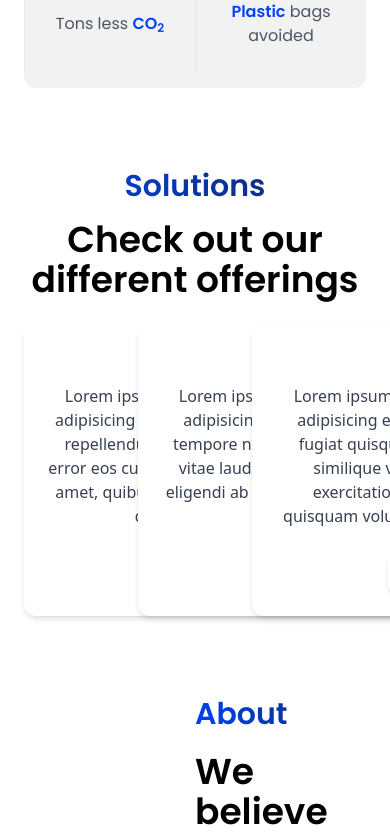
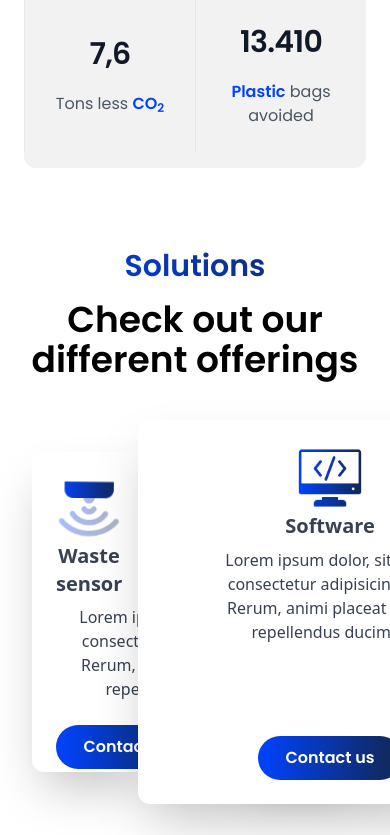
Before and after one commit to Rebin-Inc/rebin-website, a React (Create React App) app: page / in a window 390 px wide. Shown: the part 1156-1991 px from the top of the page. Built offline with nearby package versions, Linux system fonts and the light colour scheme.

Commit message:
further implement home page

```diff
--- a/src/pages/home/Home.js
+++ b/src/pages/home/Home.js
@@ -3,8 +3,8 @@ import StatisticBar from "./components/StatisticBar";
 import SolutionCards from "./components/SolutionCards";
 import AboutVideo from "../../components/AboutVideo";
 import WhyChooseUsCards from "./components/WhyChooseUsCards";
-import IndustryCards from "./components/IndustryCards";
-import TestimonialCard from "./components/TestimonialCard";
+import Industries from "./components/Industries";
+import Testimonial from "./components/Testimonial";
 import CallToAction from "../../components/CallToAction";
 import Infographic from "../../assets/images/infographic.svg";
 import PartnersSection from "./components/PartnersSection";
@@ -14,16 +14,16 @@ const Home = () => {
   return (
     <main className="space-y-20">
       <div className="grid grid-cols-2">
-        <div className="flex flex-col space-y-6">
+        <div className="flex flex-col">
           <h1 className="font-bold text-5xl">
             The <span className="text-gradient-horizontal">nr.1 platform</span>{" "}
             for efficient waste management
           </h1>
-          <p>
+          <p className="mt-6 text-lg max-w-xl">
             Our team of experts has years of experience in the IT industry and a
             passion for innovative technology solutions.{" "}
           </p>
-          <button className="w-36 inline-flex items-center justify-center rounded-full p-2.5 px-3 bg-gradient font-bold text-white focus:outline-none focus:ring-2 focus:ring-inset focus:ring-white">
+          <button className="mt-12 w-36 justify-center rounded-full p-2.5 px-3 bg-gradient font-bold text-white focus:outline-none focus:ring-2 focus:ring-inset focus:ring-white">
             <span className="sr-only">Contact us</span>
             Contact us
           </button>
@@ -31,7 +31,7 @@ const Home = () => {
         <img
           src={Infographic}
           alt="infographic"
-          className="place-self-center w-80"
+          className="place-self-center w-86"
         />
       </div>
       <StatisticBar></StatisticBar>
@@ -44,9 +44,9 @@ const Home = () => {
         </h2>
         <SolutionCards></SolutionCards>
       </div>
-      <div className="grid grid-cols-2">
+      <div className="grid grid-cols-2 gap-6">
         <AboutVideo></AboutVideo>
-        <div className="space-y-5">
+        <div className="space-y-6">
           <h1 className="text-gradient-horizontal font-bold text-3xl">About</h1>
           <h2 className="font-bold text-4xl mt-4">
             We believe that waste management can be more efficient
@@ -58,7 +58,7 @@ const Home = () => {
             way, we want to make a positive contribution to improving waste
             management and enhancing sustainability.
           </p>
-          <button className="relative inline-flex items-center justify-center space-x-2 px-5 rounded-full p-2 bg-gradient font-bold text-white focus:outline-none focus:ring-2 focus:ring-inset focus:ring-white">
+          <button className="relative inline-flex items-center justify-center space-x-2 px-8 rounded-full p-2 bg-gradient font-bold text-white focus:outline-none focus:ring-2 focus:ring-inset focus:ring-white">
             <span className="sr-only">View case study</span>
             View case study
             <img src={ArrowRightWhite} alt="Rebin Arrow" className="w-8" />
@@ -80,14 +80,14 @@ const Home = () => {
           Applicable industries
         </h1>
         <h2 className="font-bold text-4xl mt-4">We can help you</h2>
-        <IndustryCards></IndustryCards>
+        <Industries></Industries>
       </div>
       <div>
         <h1 className="text-gradient-horizontal font-bold text-3xl">
           Testimonials
         </h1>
         <h2 className="font-bold text-4xl mt-4">What our clients say</h2>
-        <TestimonialCard></TestimonialCard>
+        <Testimonial></Testimonial>
       </div>
       <CallToAction></CallToAction>
     </main>
--- /dev/null
+++ b/src/pages/home/components/Industries.js
@@ -0,0 +1,114 @@
+import React from "react";
+import Slider from "react-slick";
+import "slick-carousel/slick/slick.css";
+import "slick-carousel/slick/slick-theme.css";
+import government from "../../../assets/images/Industries/government.svg";
+import collector from "../../../assets/images/Industries/collector.svg";
+import park from "../../../assets/images/Industries/park.svg";
+import airport from "../../../assets/images/Industries/airport.svg";
+import glass from "../../../assets/images/Industries/glass.svg";
+import ArrowRightWhite from "../../../assets/images/Pijl_Rechts_Wit.svg";
+import ArrowLeftWhite from "../../../assets/images/Pijl_Links_Wit.svg";
+
+const Industries = () => {
+  const industries = [
+    {
+      industry: "Local governments",
+      src: government,
+      summary:
+        "We provide customized solutions that meet our clients' unique needs and help them succeed in an increasingly digital world.",
+    },
+    {
+      industry: "Private waste collectors",
+      src: collector,
+      summary:
+        "We provide customized solutions that meet our clients' unique needs and help them succeed in an increasingly digital world.",
+    },
+    {
+      industry: "Theme parks",
+      src: park,
+      summary:
+        "We provide customized solutions that meet our clients' unique needs and help them succeed in an increasingly digital world.",
+    },
+    {
+      industry: "Airports",
+      src: airport,
+      summary:
+        "We provide customized solutions that meet our clients' unique needs and help them succeed in an increasingly digital world.",
+    },
+    {
+      industry: "Glass containers",
+      src: glass,
+      summary:
+        "We provide customized solutions that meet our clients' unique needs and help them succeed in an increasingly digital world.",
+    },
+  ];
+
+  var settings = {
+    dots: true,
+    infinite: true,
+    speed: 500,
+    slidesToShow: 3,
+    slidesToScroll: 1,
+    nextArrow: <NextArrow />,
+    prevArrow: <PrevArrow />,
+  };
+
+  function NextArrow(props) {
+    const { onClick } = props;
+    return (
+      <div className="bg-gradient size-10 nextArrow my-auto" onClick={onClick}>
+        <img src={ArrowRightWhite} alt="Next industry card" />
+      </div>
+    );
+  }
+
+  function PrevArrow(props) {
+    const { onClick } = props;
+
+    return (
+      <div className="bg-gradient size-10 my-auto order-last" onClick={onClick}>
+        <img src={ArrowLeftWhite} alt="Previous industry card" />
+      </div>
+    );
+  }
+
+  return (
+    <section className="mx-auto max-w-7xl px-6 mt-28">
+      <Slider {...settings} className="justify-stretch">
+        {industries.map((_, index) => (
+          <div
+            key={index}
+            className="max-w-xs p-5 rounded-xl border-rebin-blue hover:border-none bg-gradient-hover hover:text-white"
+          >
+            <img className="h-12 mb-12" src={industries[index].src} alt="" />
+            <h3 className="text-xl font-semibold mb-4">
+              {industries[index].industry}
+            </h3>
+            <h4 className="text-base font-light mb-6">
+              {industries[index].summary}
+            </h4>
+          </div>
+        ))}
+      </Slider>
+      {/* <Slider className="flex justify-center gap-x-10" {...settings}>
+        {industries.map((_, index) => (
+          <div
+            key={index}
+            className="flex flex-col max-w-xs p-5 items-start rounded-xl border-rebin-blue hover:border-none bg-gradient-hover hover:text-white"
+          >
+            <img className="h-12 mb-12" src={industries[index].src} alt="" />
+            <h3 className="text-xl font-semibold mb-4">
+              {industries[index].industry}
+            </h3>
+            <h4 className="text-base font-light mb-6">
+              {industries[index].summary}
+            </h4>
+          </div>
+        ))}
+      </Slider> */}
+    </section>
+  );
+};
+
+export default Industries;
--- a/src/pages/home/components/IndustryCards.js
+++ /dev/null
@@ -1,7 +0,0 @@
-import React from "react";
-
-const IndustryCards = () => {
-  return <div>IndustryCards</div>;
-};
-
-export default IndustryCards;
--- a/src/pages/home/components/PartnersSection.js
+++ b/src/pages/home/components/PartnersSection.js
@@ -1,14 +1,30 @@
 import React from "react";
+import startItKBC from "../../../assets/images/start-it-kbc.svg";
+import unizo from "../../../assets/images/unizo.svg";
+import VLAIO from "../../../assets/images/VLAIO.svg";
+import voka from "../../../assets/images/voka.svg";
 
 const PartnersSection = () => {
   return (
-    <section>
+    <section className="bg-rebin-grey text-center py-6 space-y-6">
       <p>Trusted by the following partners</p>
-      <div className="grid grid-cols-4">
-        <img src="" alt="partner" />
-        <img src="" alt="partner" />
-        <img src="" alt="partner" />
-        <img src="" alt="partner" />
+      <div className="grid grid-cols-4 divide-x divide-solid place-content-stretch">
+        <div className="grid grid-cols-2 place-items-center">
+          <img src={startItKBC} alt="partner" />
+          <span>Start it KBC</span>
+        </div>
+        <div className="grid grid-cols-2 place-items-center">
+          <img src={unizo} alt="partner" />
+          <p>Unizo</p>
+        </div>
+        <div className="grid grid-cols-2 place-items-center">
+          <img src={VLAIO} alt="partner" />
+          <p>Vlaio</p>
+        </div>
+        <div className="grid grid-cols-2 place-items-center">
+          <img src={voka} alt="partner" />
+          <p>Voka</p>
+        </div>
       </div>
     </section>
   );
--- a/src/pages/home/components/SolutionCards.js
+++ b/src/pages/home/components/SolutionCards.js
@@ -3,58 +3,66 @@ import {
   CardBody,
   CardFooter,
   Typography,
-  Button,
 } from "@material-tailwind/react";
+import sensor from "../../../assets/images/solutions/sensor.svg";
+import software from "../../../assets/images/solutions/software.svg";
+import consulting from "../../../assets/images/solutions/consulting.svg";
 
 export default function SolutionCards() {
   return (
-    <div className="grid grid-cols-3">
-      <Card className="mt-6 w-96">
+    <div className="grid grid-cols-3 mx-auto w-fit my-10">
+      <Card className="my-auto h-80 shadow-2xl -right-2">
         <CardBody>
+          <img src={sensor} alt="" className="mx-auto" />
           <Typography variant="h5" color="blue-gray" className="mb-2">
             Waste sensor
           </Typography>
-          <Typography>
+          <Typography className="w-64 mx-auto">
             Lorem ipsum dolor, sit amet consectetur adipisicing elit. Rerum,
-            animi placeat natus repellendus ducimus recusandae harum error eos
-            cupiditate inventore et quae facere amet, quibusdam voluptatibus
-            voluptatum quam minima minus?
+            animi placeat natus repellendus ducimus
           </Typography>
         </CardBody>
-        <CardFooter className="pt-0">
-          <Button>Read More</Button>
+        <CardFooter className="pt-0 mt-auto">
+          <button className="w-36 justify-center rounded-full p-2.5 px-3 bg-gradient font-bold text-white focus:outline-none focus:ring-2 focus:ring-inset focus:ring-white">
+            <span className="sr-only">Contact us</span>
+            Contact us
+          </button>
         </CardFooter>
       </Card>
-      <Card className="mt-6 w-96">
+      <Card className="w-96 h-96 shadow-2xl  z-10">
         <CardBody>
+          <img src={software} alt="" className="mx-auto" />
           <Typography variant="h5" color="blue-gray" className="mb-2">
             Software
           </Typography>
-          <Typography>
-            Lorem ipsum dolor sit amet consectetur, adipisicing elit. Omnis
-            impedit et nemo tempore nobis, iste minima qui, doloribus vitae
-            laudantium delectus reprehenderit eligendi ab consequatur totam
-            repellendus, veritatis error unde.
+          <Typography className="w-64 mx-auto">
+            Lorem ipsum dolor, sit amet consectetur adipisicing elit. Rerum,
+            animi placeat natus repellendus ducimus
           </Typography>
         </CardBody>
-        <CardFooter className="pt-0">
-          <Button>Read More</Button>
+        <CardFooter className="pt-0 mt-auto">
+          <button className="w-36 justify-center rounded-full p-2.5 px-3 bg-gradient font-bold text-white focus:outline-none focus:ring-2 focus:ring-inset focus:ring-white">
+            <span className="sr-only">Contact us</span>
+            Contact us
+          </button>
         </CardFooter>
       </Card>
-      <Card className="mt-6 w-96">
+      <Card className="my-auto h-80 shadow-2xl -left-2">
         <CardBody>
+          <img src={consulting} alt="" className="mx-auto" />
           <Typography variant="h5" color="blue-gray" className="mb-2">
             Consulting
           </Typography>
-          <Typography>
-            Lorem ipsum dolor sit amet consectetur adipisicing elit. Recusandae
-            ex sint non fugiat quisquam. Dolorum dolore fugit similique
-            voluptates ipsa doloribus exercitationem nemo minus, atque quisquam
-            voluptatem, in reiciendis earum.
+          <Typography className="w-64 mx-auto">
+            Lorem ipsum dolor, sit amet consectetur adipisicing elit. Rerum,
+            animi placeat natus repellendus ducimus
           </Typography>
         </CardBody>
-        <CardFooter className="pt-0">
-          <Button>Read More</Button>
+        <CardFooter className="pt-0 mt-auto">
+          <button className="w-36 justify-center rounded-full p-2.5 px-3 bg-gradient font-bold text-white focus:outline-none focus:ring-2 focus:ring-inset focus:ring-white">
+            <span className="sr-only">Contact us</span>
+            Contact us
+          </button>
         </CardFooter>
       </Card>
     </div>
--- /dev/null
+++ b/src/pages/home/components/Testimonial.js
@@ -0,0 +1,57 @@
+import React from "react";
+import joris from "../../../assets/images/customers/joris.svg";
+import brakel from "../../../assets/images/customers/Brakel.svg";
+import brusselsAirport from "../../../assets/images/customers/Brussels-Airport.svg";
+import centerParc from "../../../assets/images/customers/Center-Parcs.svg";
+import arrow from "../../../assets/images/Pijl_Rechts_Blauw.svg";
+
+const Testimonial = () => {
+  let testimonial =
+    "Maecenas dignissim justo eget nulla rutrum molestie. Maecenas lobortis sem dui, vel rutrum risus tincidunt ullamcorper. Proin eu enim metus. Vivamus sed libero ornare, tristique quam in, gravida enim. Nullam ut molestie arcu, at hendrerit elit. Morbi laoreet elit at ligula molestie, nec molestie mi blandit. Suspendisse cursus tellus sed augue ultrices, quis tristique nulla sodales. Suspendisse eget lorem eu turpis vestibulum pretium. Suspendisse potenti. Quisque malesuada enim sapien, vitae placerat ante feugiat eget. Quisque vulputate odio neque, eget efficitur libero condimentum id. Curabitur id nibh id sem dignissim finibus ac sit amet magna.";
+
+  return (
+    <section className="mx-auto max-w-7xl px-6 my-10">
+      <div className="flex flex-col sm:flex-row items-center rounded-md bg-rebin-grey gap-y-10 gap-x-20 p-10">
+        <div className="flex flex-col gap-y-6 text-justify">
+          <p className="font-light text-sm sm:text-base text-rebin-darkblue">
+            {testimonial}
+          </p>
+          <div className="flex gap-x-5 items-center">
+            <img className="h-10 w-auto sm:h-auto" src={joris} alt="" />
+            <div className="flex flex-col">
+              <p className="text-rebin-blue opacity-80 text-lg sm:text-xl font-semibold">
+                Joris Nachtergaele
+              </p>
+              <p className="text-sm sm:text-base font-light">
+                Mayor of Maarkedal
+              </p>
+            </div>
+          </div>
+          <div className="flex flex-col gap-y-5 gap-x-10 mt-5 ">
+            <div className="flex gap-x-5 items-center">
+              <a href="/">
+                <img src={brusselsAirport} alt="" />
+              </a>
+              <a href="/">
+                <img src={brakel} alt="" />
+              </a>
+              <a href="/">
+                <img src={centerParc} alt="" />
+              </a>
+            </div>
+            <a
+              className="flex items-center gap-x-2 text-rebin-blue opacity-80 text-lg lg:text-xl font-semibold hover:opacity-100"
+              href="#"
+            >
+              <span className="sr-only">Rebin</span>
+              Meet customers
+              <img className="h-4 w-auto" src={arrow} alt=""></img>
+            </a>
+          </div>
+        </div>
+      </div>
+    </section>
+  );
+};
+
+export default Testimonial;
--- a/src/pages/home/components/TestimonialCard.js
+++ /dev/null
@@ -1,7 +0,0 @@
-import React from "react";
-
-const TestimonialCard = () => {
-  return <div>TestimonialCard</div>;
-};
-
-export default TestimonialCard;
```
